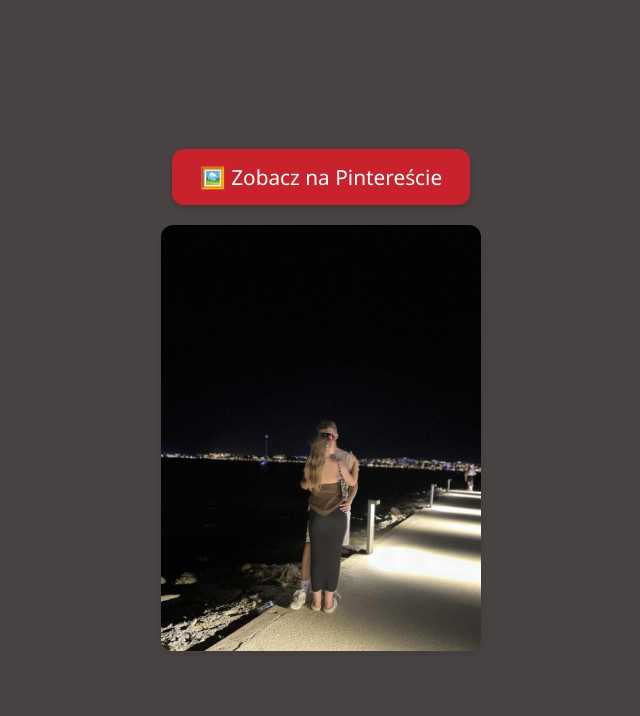
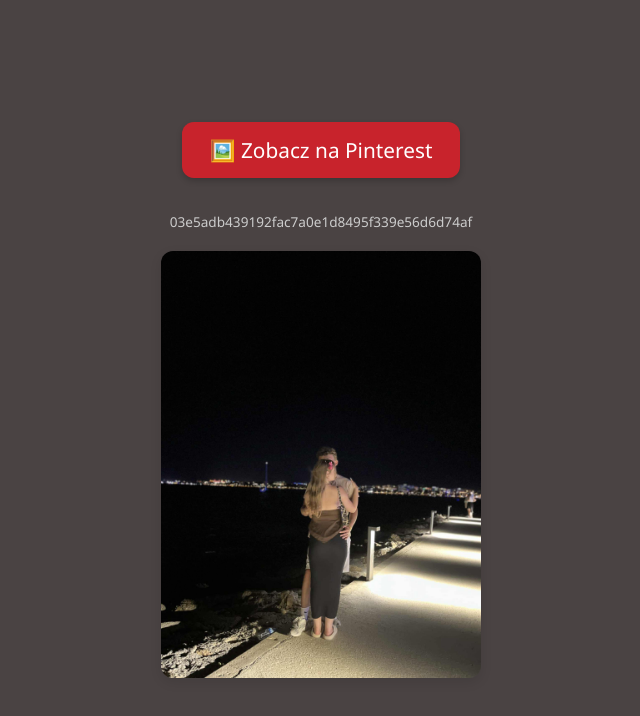
Before and after one commit to lapka07/strona-, a plain HTML site: page index.html in a window 1280 px wide. Shown: the whole page, without its empty margins (319-959 px from the left). Drawn offline with Linux system fonts and the light colour scheme.

Commit message:
Add files via upload

```diff
--- a/index.html
+++ b/index.html
@@ -4,13 +4,24 @@
   <meta charset="UTF-8" />
   <meta name="viewport" content="width=device-width, initial-scale=1" />
   <title>Link do Pinteresta</title>
+
+  <!-- ✅ Meta tag do weryfikacji Convertiser -->
+  <meta name="convertiser-verification" content="03e5adb439192fac7a0e1d8495f339e56d6d74af" />
+
+  <!-- ✅ Komentarz HTML -->
+  <!-- convertiser-verification: 03e5adb439192fac7a0e1d8495f339e56d6d74af -->
+
   <link rel="stylesheet" href="style.css" />
 </head>
 <body>
   <div class="centered">
     <a class="btn" href="https://pin.it/3dO1fd4Jf" target="_blank" rel="noopener noreferrer">
-      🖼️ Zobacz na Pintereście
+      🖼️ Zobacz na Pinterest
     </a>
+
+    <!-- ✅ Widoczny token (możesz usunąć po weryfikacji) -->
+    <p class="token">03e5adb439192fac7a0e1d8495f339e56d6d74af</p>
+
     <img src="obraz.jpg" alt="Obrazek Pinterest" class="pinterest-image" />
   </div>
 </body>
--- a/style.css
+++ b/style.css
@@ -42,3 +42,8 @@ body {
   display: block;
   margin: 0 auto;
 }
+.token {
+  font-size: 0.85rem;
+  color: #ccc;
+  margin-bottom: 20px;
+}
```
